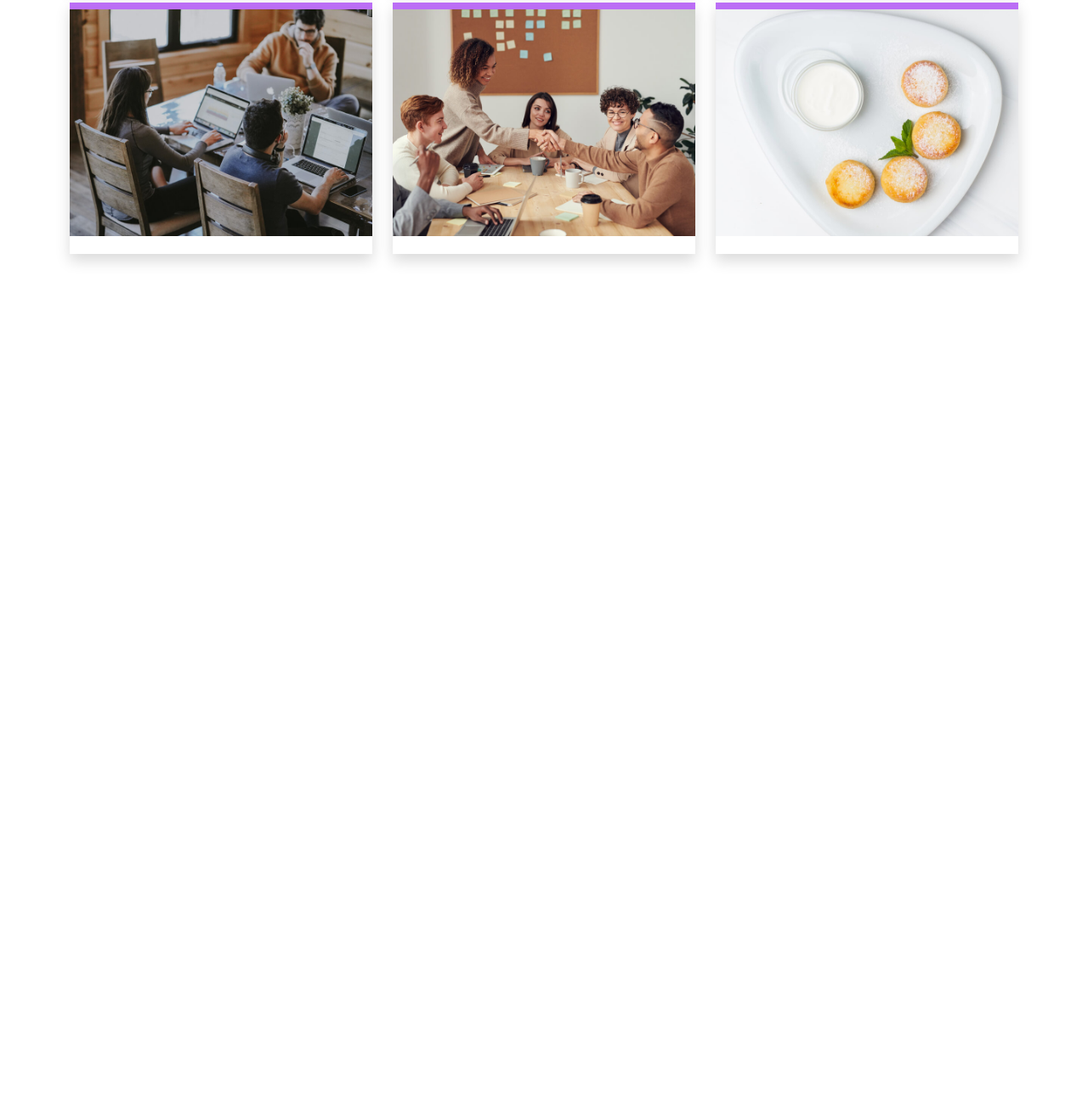
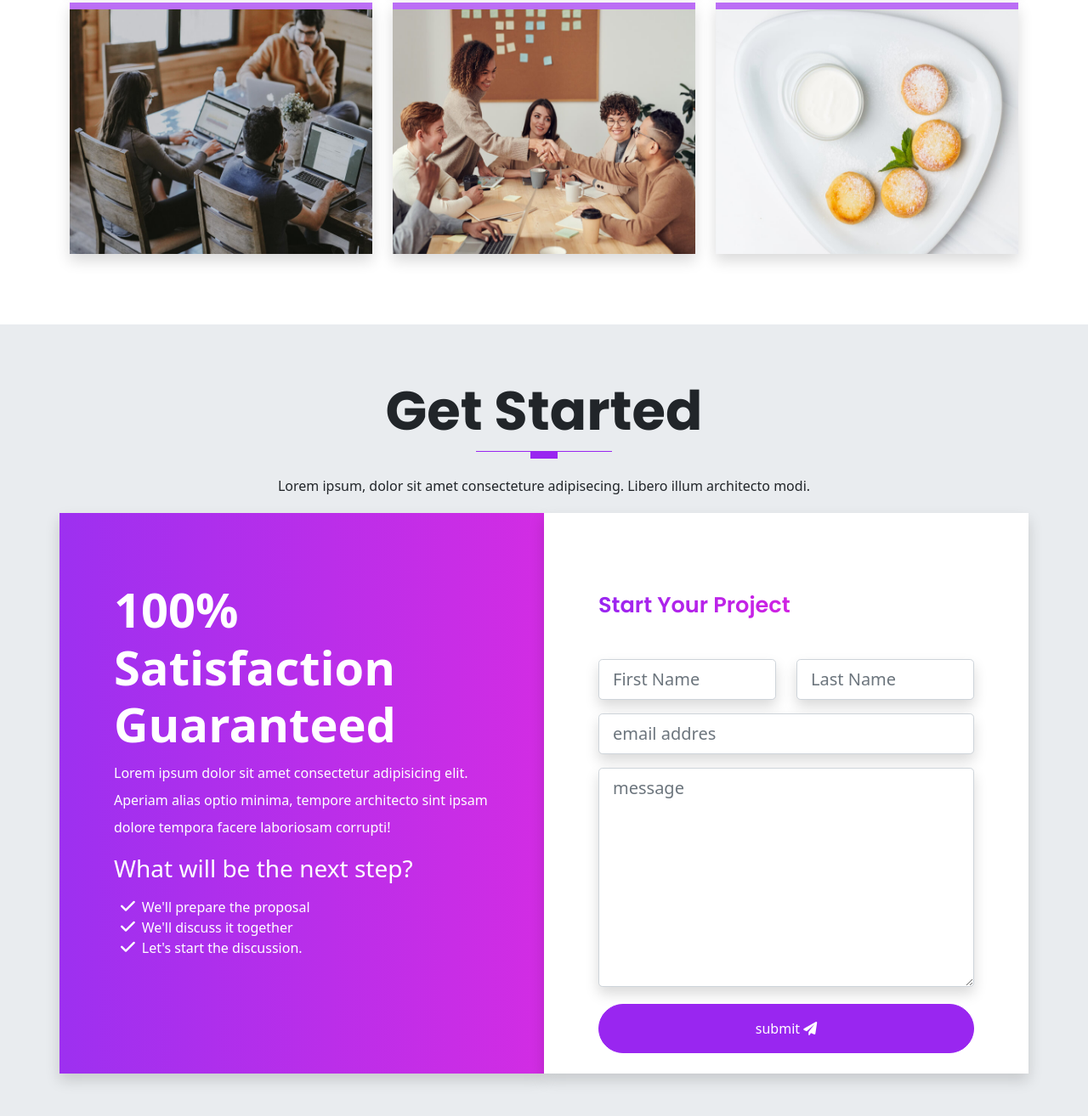
Before and after one commit to brandonOrellana/pagina-bootstrap, a website: page index.html in a window 1280 px wide. Shown: the part 5898-7212 px from the top of the page at 85% size. Before the commit the page ends 6280 px from the top, so only its background shows below. Drawn offline with Linux system fonts and the light colour scheme.

Commit message:
feat:get started completed

```diff
--- a/index.html
+++ b/index.html
@@ -557,8 +557,63 @@
         </div>
       </section>
 
+      <!-- start section 8 - get started -->
+      <section id="contact" class="get-started">
+        <div class="container">
+          <div class="row text-center">
+            <h1 class="display-3 fw-bold text-capitalize">Get started</h1>
+            <div class="heading-line"></div>
+            <p class="lh-lg">
+              Lorem ipsum, dolor sit amet consecteture adipisecing. Libero illum architecto modi.
+            </p>
+          </div>
 
+          <!-- START THE CONTENT -->
 
+          <div class="row text-white">
+            <div class="col-12 col-lg-6 gradient shadow p-3">
+              <div class="cta-info w-100">
+                <h4 class="display-4 fw-bold">100% Satisfaction Guaranteed</h4>
+                <p class="lh-lg">
+                  Lorem ipsum dolor sit amet consectetur adipisicing elit. Aperiam alias optio minima, tempore architecto sint ipsam dolore tempora facere laboriosam corrupti!
+                </p>
+                <h3 class="display-3--brief">What will be the next step?</h3>
+                <ul class="cta-info__list">
+                  <li>We'll prepare the proposal</li>
+                  <li>We'll discuss it together</li>
+                  <li>Let's start the discussion.</li>
+                </ul>
+              </div>
+            </div>
+            <div class="col-12 col-lg-6 bg-white shadow p-3">
+              <div class="form w-100 pb-2">
+                <h4 class="display-3--title mb-5">Start your project</h4>
+                <form action="#" class="row">
+                  <div class="col-lg-6 col-md-6 mb-3">
+                    <input type="text" placeholder="First Name" id="inputFirstName" class="shadow form-control form-control-lg">
+                  </div>
+                  <div class="col-lg-6 col-md-6 mb-3">
+                    <input type="text" placeholder="Last Name" id="inputLastName" class="shadow form-control form-control-lg">
+                  </div>
+                  <div class="col-lg-12 mb-3">
+                    <input type="email" placeholder="email addres" id="inputEmail" class="shadow form-control form-control-lg">
+                  </div>
+                  <div class="col-lg-12 mb-3">
+                    <textarea name="message" placeholder="message" id="message" rows="8" class="shadow form-control form-control-lg"></textarea>
+                  </div>
+                  <div class="text-center d-grid mt-1">
+                    <button type="button" class="btn btn-primary rounded-pill pt-3 pb-3">
+                      submit
+                      <i class="fas fa-paper-plane"></i>
+                    </button>
+                  </div>
+                </form>
+              </div>
+            </div>
+          </div>
+
+        </div>
+      </section>
 
 
 
--- a/scss/components/_typography.scss
+++ b/scss/components/_typography.scss
@@ -72,3 +72,9 @@
     border-right: 0.1rem solid $gray-300;
     height: 100%;
 }
+
+/* GRADIENT GB */
+
+.gradient{
+    background: linear-gradient(to right,rgba($primary,0.95),rgba($secondary,0.95));
+}
--- a/scss/sections/_get-started.scss
+++ b/scss/sections/_get-started.scss
@@ -0,0 +1,42 @@
+@use '../custom' as *;
+@use '../components/mixins' as *;
+
+.get-started{
+    padding: 4rem 0;
+    background-color: $gray-200;
+}
+
+.cta-info{
+    padding: 3rem;
+    margin: 1rem 0;
+
+
+    &__list{
+        position: relative;
+        list-style-type: none;
+        display: block;
+        padding-top: 0.5rem;
+        padding-left: 0.5rem;
+        margin-bottom: 0.7rem;
+
+        li::before{
+            font: var(--fa-font-solid);
+            content: "\f00c";
+            font-weight: 600;
+            margin-right: 0.5rem;
+            font-size: 1.2rem;
+        }
+    }
+}
+
+//Form content
+.form{
+    padding: 3rem;
+    color: $white;
+
+    a{
+        color: $white;
+        text-decoration: none;
+        text-transform: capitalize;
+    }
+}
--- a/scss/sections/_portafolio.scss
+++ b/scss/sections/_portafolio.scss
@@ -19,7 +19,7 @@
 
     img{
         width: 100%;
-        //height: 100%;
+        height: 100%;
     }
 
     .portfolio-info{
```
Also changed, not shown: assets/css/style.css, 1 other file.
